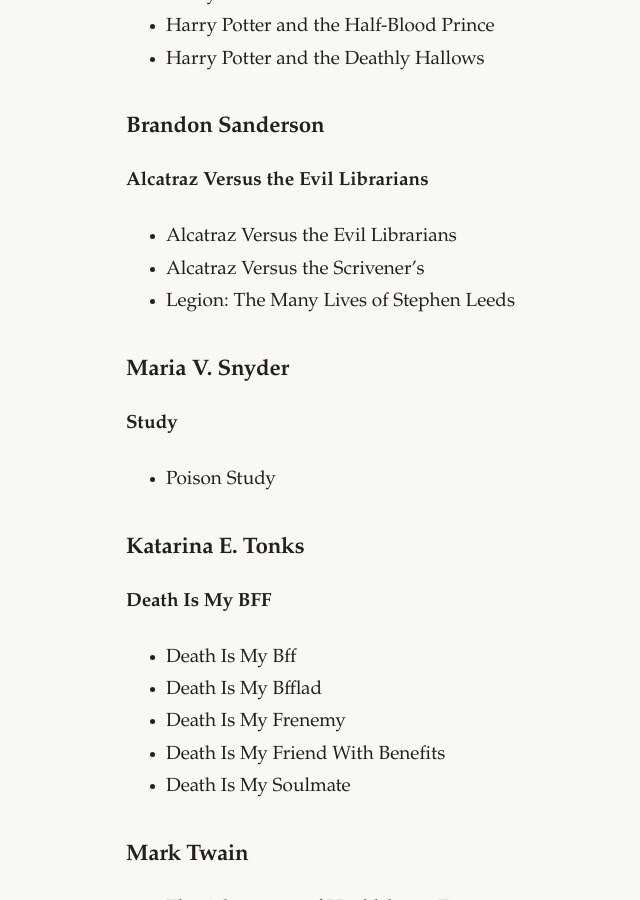
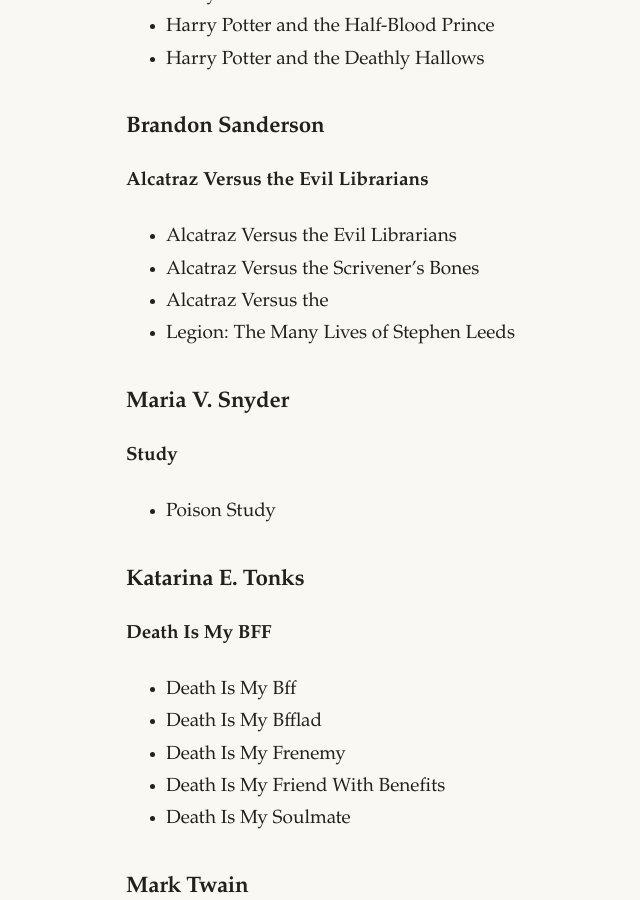
Before and after one commit to topearebi/aroamjti, a Jekyll site: the page built from books.md, in a window 1280 px wide and 900 px high, scrolled down 7106 px. Shown: the whole window, without its empty margins (210-850 px from the left). Built offline with Jekyll 4.4.1, drawn with Linux system fonts in a browser that asks for light colours.

Commit message:
Last Sync: 2026-07-04 12:29 (Mobile)

```diff
--- a/books.md
+++ b/books.md
@@ -210,7 +210,8 @@
 
 **Alcatraz Versus the Evil Librarians**
   - Alcatraz Versus the Evil Librarians
-  - Alcatraz Versus the Scrivener's
+  - Alcatraz Versus the Scrivener's Bones
+  - Alcatraz Versus the
 - Legion: The Many Lives of Stephen Leeds
 
 ### Maria V. Snyder
```
